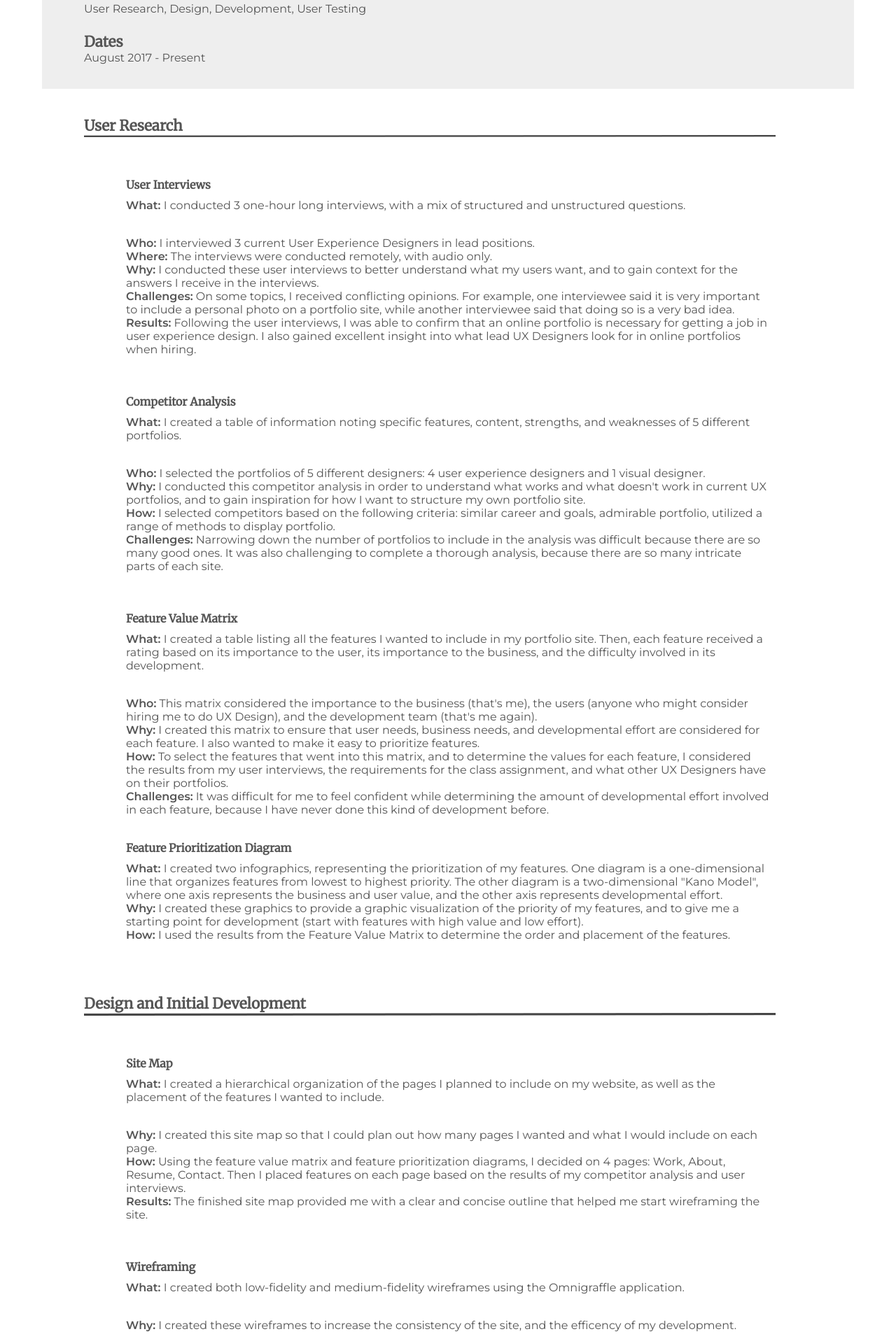
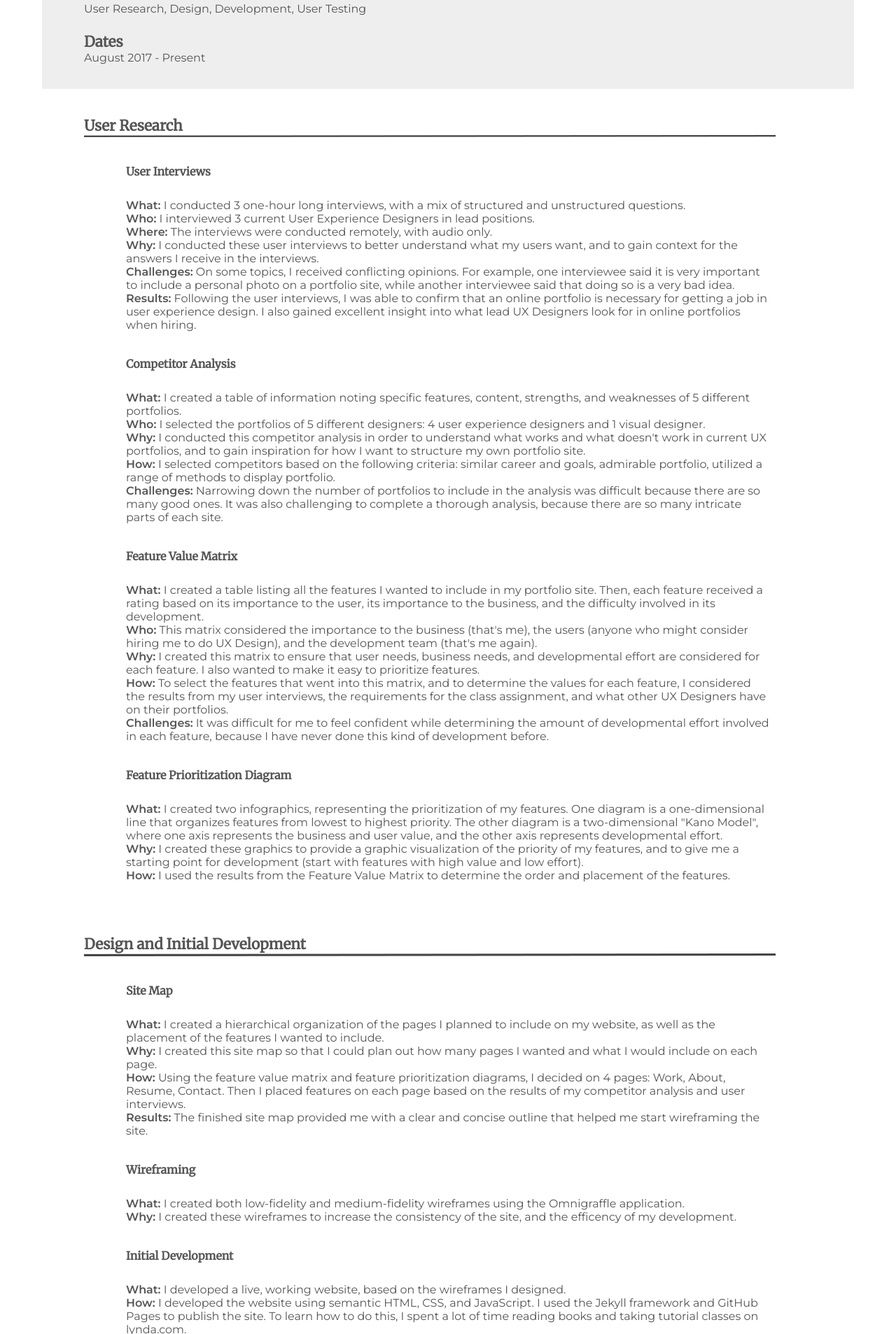
Before and after one commit to emeriwether/emeriwether.github.io, a Jekyll site: the page built from project1.html, in a window 1280 px wide. Shown: the part 636-2543 px from the top of the page at 70% size. Built offline with Jekyll 4.4.1, drawn with Linux system fonts in a browser that asks for light colours.

Commit message:
adjust restructure of proj1 description

```diff
--- a/project1.html
+++ b/project1.html
@@ -22,13 +22,14 @@ layout: default
 
         <section class="userInterviews">
             <div class="titleThumbnail">
+                <h4>User Interviews</h4>
                 <img src="">
-                <h4>User Interviews</h4>
-                <p><span>What:</span> I conducted 3 one-hour long interviews, with a mix of structured and unstructured questions.</p>
             </div>
 
             <div class="description">
-                <p><br><span>Who:</span> I interviewed 3 current User Experience Designers in lead positions.
+                <p><span>What:</span> I conducted 3 one-hour long interviews, with a mix of structured and unstructured questions.
+
+                <br><span>Who:</span> I interviewed 3 current User Experience Designers in lead positions.
 
                 <br><span>Where:</span> The interviews were conducted remotely, with audio only.
 
@@ -44,13 +45,14 @@ layout: default
 
         <section class="competitorAnalysis">
             <div class="titleThumbnail">
+                <h4>Competitor Analysis</h4>
                 <img src="">
-                <h4>Competitor Analysis</h4>
-                <p><span>What:</span> I created a table of information noting specific features, content, strengths, and weaknesses of 5 different portfolios.</p>
             </div>
 
             <div class="description">
-            <p><br><span>Who:</span> I selected the portfolios of 5 different designers: 4 user experience designers and 1 visual designer.
+            <p><span>What:</span> I created a table of information noting specific features, content, strengths, and weaknesses of 5 different portfolios.
+
+            <br><span>Who:</span> I selected the portfolios of 5 different designers: 4 user experience designers and 1 visual designer.
 
             <br><span>Why:</span> I conducted this competitor analysis in order to understand what works and what doesn't work in current UX portfolios, and to gain inspiration for how I want to structure my own portfolio site.
 
@@ -64,13 +66,14 @@ layout: default
 
         <section class="featureValueMatrix">
             <div class="titleThumbnail">
+                <h4>Feature Value Matrix</h4>
                 <img src="">
-                <h4>Feature Value Matrix</h4>
-                <p><span>What:</span> I created a table listing all the features I wanted to include in my portfolio site. Then, each feature received a rating based on its importance to the user, its importance to the business, and the difficulty involved in its development.</p>
             </div>
 
             <div class="description">
-                <p><br><span>Who:</span> This matrix considered the importance to the business (that's me), the users (anyone who might consider hiring me to do UX Design), and the development team (that's me again).
+                <p><span>What:</span> I created a table listing all the features I wanted to include in my portfolio site. Then, each feature received a rating based on its importance to the user, its importance to the business, and the difficulty involved in its development.
+
+                <br><span>Who:</span> This matrix considered the importance to the business (that's me), the users (anyone who might consider hiring me to do UX Design), and the development team (that's me again).
 
                 <br><span>Why:</span> I created this matrix to ensure that user needs, business needs, and developmental effort are considered for each feature. I also wanted to make it easy to prioritize features.
 
@@ -79,9 +82,16 @@ layout: default
                 <br><span>Challenges:</span> It was difficult for me to feel confident while determining the amount of developmental effort involved in each feature, because I have never done this kind of development before.
                 </p>
                 <a href=""></a>
+            </div>
+        </section>
 
+        <section class="featurePrioritization">
+            <div class="titleThumbnail">
+                <h4>Feature Prioritization Diagram</h4>
                 <img src="">
-                <h4>Feature Prioritization Diagram</h4>
+            </div>
+
+            <div class="description">
                 <p><span>What:</span> I created two infographics, representing the prioritization of my features. One diagram is a one-dimensional line that organizes features from lowest to highest priority. The other diagram is a two-dimensional "Kano Model", where one axis represents the business and user value, and the other axis represents developmental effort.
 
                 <br><span>Why:</span> I created these graphics to provide a graphic visualization of the priority of my features, and to give me a starting point for development (start with features with high value and low effort).
@@ -99,13 +109,14 @@ layout: default
 
         <section class="siteMap">
             <div class="titleThumbnail">
+                <h4>Site Map</h4>
                 <img src="">
-                <h4>Site Map</h4>
-                <p><span>What:</span> I created a hierarchical organization of the pages I planned to include on my website, as well as the placement of the features I wanted to include.</p>
             </div>
 
             <div class="description">
-                <p><br><span>Why:</span> I created this site map so that I could plan out how many pages I wanted and what I would include on each page.
+                <p><span>What:</span> I created a hierarchical organization of the pages I planned to include on my website, as well as the placement of the features I wanted to include.
+
+                <br><span>Why:</span> I created this site map so that I could plan out how many pages I wanted and what I would include on each page.
 
                 <br><span>How:</span> Using the feature value matrix and feature prioritization diagrams, I decided on 4 pages: Work, About, Resume, Contact. Then I placed features on each page based on the results of my competitor analysis and user interviews.
 
@@ -117,13 +128,14 @@ layout: default
 
         <section class="wireframing">
             <div class="titleThumbnail">
+                <h4>Wireframing</h4>
                 <img src="">
-                <h4>Wireframing</h4>
-                <p><span>What:</span> I created both low-fidelity and medium-fidelity wireframes using the Omnigraffle application.</p>
             </div>
 
             <div class="description">
-                <p><br><span>Why:</span> I created these wireframes to increase the consistency of the site, and the efficency of my development.
+                <p><span>What:</span> I created both low-fidelity and medium-fidelity wireframes using the Omnigraffle application.
+
+                <br><span>Why:</span> I created these wireframes to increase the consistency of the site, and the efficency of my development.
                 </p>
                 <a href=""></a>
             </div>
@@ -131,13 +143,14 @@ layout: default
 
         <section ="initialDevelopment">
             <div class="titleThumbnail">
+                <h4>Initial Development</h4>
                 <img src="">
-                <h4>Initial Development</h4>
-                <p><span>What:</span> I developed a live, working website, based on the wireframes I designed.</p>
             </div>
 
             <div class="description">
-                <p><br><span>How:</span> I developed the website using semantic HTML, CSS, and JavaScript. I used the Jekyll framework and GitHub Pages to publish the site. To learn how to do this, I spent a lot of time reading books and taking tutorial classes on lynda.com.
+                <p><span>What:</span> I developed a live, working website, based on the wireframes I designed.
+
+                <br><span>How:</span> I developed the website using semantic HTML, CSS, and JavaScript. I used the Jekyll framework and GitHub Pages to publish the site. To learn how to do this, I spent a lot of time reading books and taking tutorial classes on lynda.com.
 
                 <br><span>Challenges:</span> Since I've never done web development before, this was the most challenging part of the assignment. Hand-coding the responsiveness of the site required a lot of tinkering and trial-and-error. It was also difficult to pause development before I felt completely satisfied with the site; this was necessary, however, so that I could conduct user testing.
 
@@ -154,13 +167,14 @@ layout: default
 
         <section class="userStories">
             <div class="titleThumbnail">
+                <h4>User Stories</h4>
                 <img src="">
-                <h4>User Stories</h4>
-                <p><span>What:</span> I created a collection of narratives that describe why users would want to use the features on my site.</p>
             </div>
 
             <div class="description">
-                <p><br><span>Who:</span> I decided to focus on users who are lead UX designers or UX hiring managers, because these are the users I want to target the most. Also, I had the most insight into what these users want, since I interviewed 3 of them.
+                <p><span>What:</span> I created a collection of narratives that describe why users would want to use the features on my site.
+
+                <br><span>Who:</span> I decided to focus on users who are lead UX designers or UX hiring managers, because these are the users I want to target the most. Also, I had the most insight into what these users want, since I interviewed 3 of them.
 
                 <br><span>Why:</span> I created this list of user stories to help me stay user-focused, and to prevent scope creep. The user stories also helped guide the user testing that I conducted.
 
@@ -174,13 +188,13 @@ layout: default
 
         <section class="cognitiveWalkthroughs">
             <div class="titleThumbnail">
+                <h4>Cognitive Walkthroughs</h4>
                 <img src="">
-                <h4>Cognitive Walkthroughs</h4>
-                <p><span>What:</span> I conducted 3 half-hour cognitive walkthroughs. Participants were given tasks to complete, and asked to think outloud.</p>
             </div>
 
             <div class="description">
-                <p><br><span>Who:</span> The 3 participants that took the tests had varying backgrounds, although all 3 have been in management positions that included hiring new staff. I interviewed 1 UX Designer, 1 Production Assistant, and 1 Software Engineer.
+                <p><span>What:</span> I conducted 3 half-hour cognitive walkthroughs. Participants were given tasks to complete, and asked to think outloud.
+                <br><span>Who:</span> The 3 participants that took the tests had varying backgrounds, although all 3 have been in management positions that included hiring new staff. I interviewed 1 UX Designer, 1 Production Assistant, and 1 Software Engineer.
 
                 <br><span>Where:</span> The first test was done remotely (with screen share technology), and the other two were conducted in person.
 
@@ -198,13 +212,14 @@ layout: default
 
         <section class="userTests">
             <div class="titleThumbnail">
+                <h4>User Tests</h4>
                 <img src="">
-                <h4>User Tests</h4>
-                <p><span>What:</span> I created 5 tests: Test 1 was a short answer test that asked participants to name 3 adjectives that described the "About" page. Test 2 was an A/B test that asked participants to select whether they preferred the project gallery page to be titled "Work" or "Portfolio". Tests 3 and 4 were 5-second tests, which asked users to find the skills listed on the "About" page, and to determine the purpose of the "Work" page. Finally, Test 5 was a click test, asking users to click on where they would go to get ahold of me on the "Contact" page.</p>
             </div>
 
             <div class="description">
-                <p><br><span>Who:</span> I recruited participants myself from a pool of family and friends. About half of the participants were already familiar with the site. The participants had a wide range of careers and technical experience.
+                <p><span>What:</span> I created 5 tests: Test 1 was a short answer test that asked participants to name 3 adjectives that described the "About" page. Test 2 was an A/B test that asked participants to select whether they preferred the project gallery page to be titled "Work" or "Portfolio". Tests 3 and 4 were 5-second tests, which asked users to find the skills listed on the "About" page, and to determine the purpose of the "Work" page. Finally, Test 5 was a click test, asking users to click on where they would go to get ahold of me on the "Contact" page.
+
+                <br><span>Who:</span> I recruited participants myself from a pool of family and friends. About half of the participants were already familiar with the site. The participants had a wide range of careers and technical experience.
 
                 <br><span>Where:</span> I created my tests on usabilityhub.com, and then emailed or messaged participants with the links to each test.
 
```
